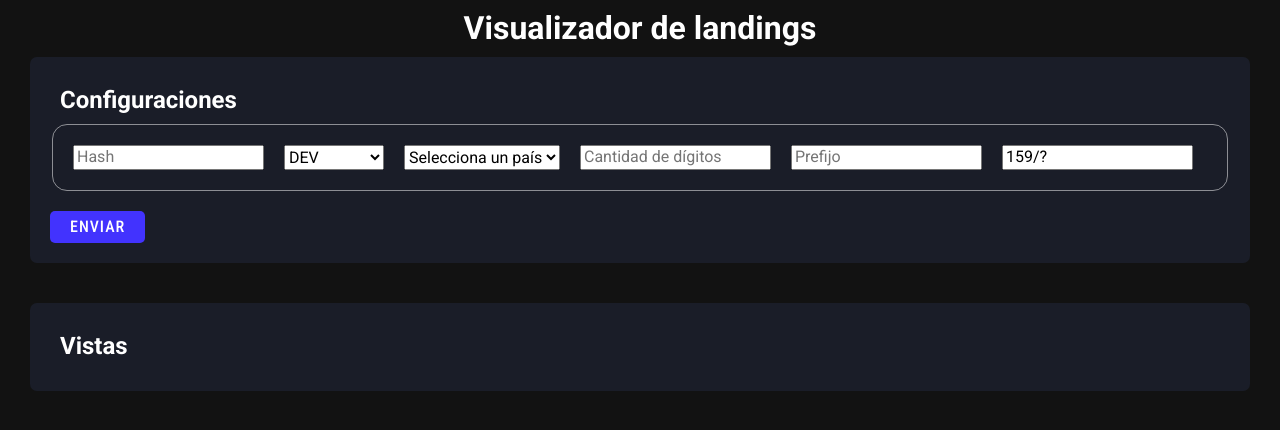
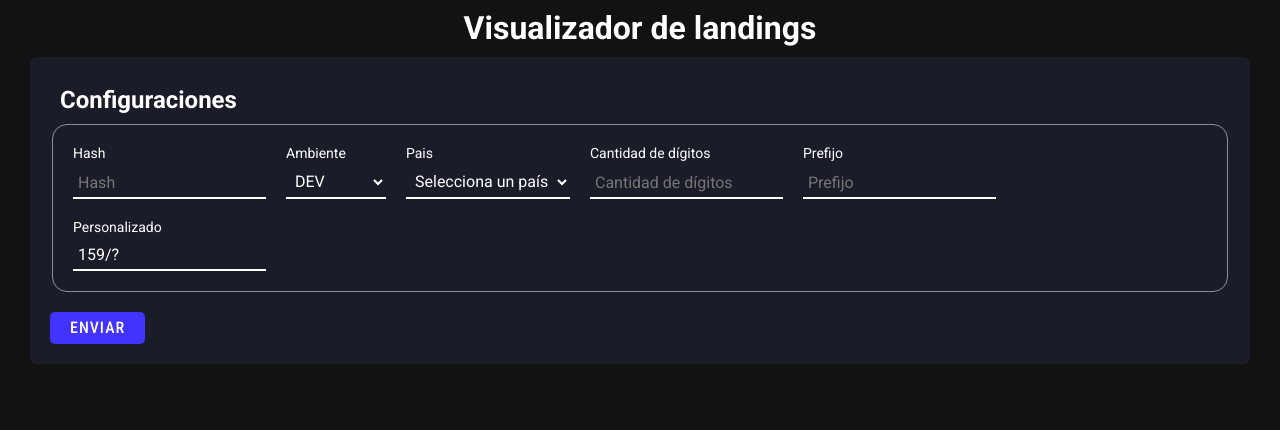
Before and after one commit to Pinha94/tools, a PHP site: page / in a window 1280 px wide. Shown: the top 430 px of the page. Run offline with PHP 8.4, Linux system fonts and the light colour scheme; data that the repository does not hold is empty.

Commit message:
Vista previa de landings

```diff
--- a/landing-viewer/header.php
+++ b/landing-viewer/header.php
@@ -1,5 +1,15 @@
 <?php
     include 'app.php';
+
+    $hash = $_POST['hash'] ?? null;
+    $ambiente = $_POST['ambiente'] ?? null;
+    $pais = $_POST['pais'] ?? null;
+    $digitsCant = $_POST['digitsCant'] ?? null;
+    $prefix = $_POST['prefix'] ?? null;
+    $custom = $_POST['custom'] ?? null;
+    $msisdns = null;
+    $magic = '';
+
 ?>
 <!DOCTYPE html>
 <html lang="en">
--- a/landing-viewer/inc/css/style.css
+++ b/landing-viewer/inc/css/style.css
@@ -75,12 +75,39 @@ ul, li {
     & fieldset {
         display: flex;
         flex-wrap: wrap;
-        gap: 1rem 2rem;
+        gap: 2rem;
         padding: 2rem;
         border-radius: 1.5rem;
         border: solid 1px rgb(255 255 255 / .5);
         margin-bottom: 2rem;
         & > * {min-width: 10rem;}
+        .field-content {
+            display: flex;
+            flex-direction: column;
+            justify-content: space-between;
+            & label {
+                font-size: 1.4rem;
+                margin-bottom: .5rem;
+            }
+            .field, .select {
+                background-color: transparent;
+                border: none;
+                border-bottom: solid .2rem #fff;
+                padding: .5rem;
+                color: #FFF;
+                outline: none;
+            }
+            .select {
+                & option {
+                    color: #121212;
+                    &[selected] {
+                        color: #a2a2a2;
+                        background-color: #e5e5e5;
+                    }
+                    &:hover {background-color: #4233fe;}
+                }
+            }
+        }
     }
 }
 
@@ -94,7 +121,7 @@ ul, li {
     }
     .content {
         display: flex;
-        justify-content: space-between;
+        justify-content: start;
         flex-wrap: wrap;
         gap: 3rem 2rem;
         .viewer {
--- a/landing-viewer/inc/templates/form.php
+++ b/landing-viewer/inc/templates/form.php
@@ -5,26 +5,44 @@
     <h4>Configuraciones</h4>
     <form action="" method="post">
         <fieldset>
-            <input value="<?php echo $_POST['hash'] ?? null ?>"
+            <div class="field-content">
+                <label for="hash">Hash</label>
+                <input class="field" value="<?php echo $hash ?? null ?>"
                     type="text" name="hash" id="hash" placeholder="Hash">
-                <select name="ambiente" id="ambiente">
-                    <option value="dev" <?php echo ($_POST['ambiente'] == 'dev') ? 'selected' : ''; ?>>DEV</option>
-                    <option value="qa" <?php echo ($_POST['ambiente'] == 'qa') ? 'selected' : ''; ?>>QA</option>
-                    <option value="prod" <?php echo ($_POST['ambiente'] == 'prod') ? 'selected' : ''; ?>>PROD</option>
+            </div>
+            <div class="field-content">
+                <label for="ambiente">Ambiente</label>
+                <select class="select" name="ambiente" id="ambiente">
+                    <option value="dev" <?php echo ($ambiente == 'dev') ? 'selected' : ''; ?>>DEV</option>
+                    <option value="qa" <?php echo ($ambiente == 'qa') ? 'selected' : ''; ?>>QA</option>
+                    <option value="prod" <?php echo ($ambiente == 'prod') ? 'selected' : ''; ?>>PROD</option>
                 </select>
-            <select name="pais" id="pais">
+            </div>
+            <div class="field-content">
+                <label for="pasi">Pais</label>
+                <select class="select" name="pais" id="pais">
                     <option value="0" selected disabled>Selecciona un país</option>
-                <?php foreach ($paises as $pais => $data) : ?>
-                <option value="<?php echo $pais; ?>" <?php echo ($_POST['pais'] == $pais) ? 'selected' : ''; ?>><?php echo $pais; ?></option>
+                    <?php foreach ($paises as $element => $data) : ?>
+                    <option value="<?php echo $element; ?>" <?php echo ($pais == $element) ? 'selected' : ''; ?>><?php echo $element; ?></option>
                     <?php endforeach; ?>
                     <option value="new">Nuevo país</option>
                 </select>
-            <input value="<?php echo $_POST['digitsCant'] ?? null ?>" type="number"
+            </div>
+            <div class="field-content">
+                <label for="digitsCant">Cantidad de dígitos</label>
+                <input value="<?php echo $digitsCant ?? null ?>" class="field" type="number"
                     name="digitsCant" id="digitsCant" placeholder="Cantidad de dígitos">
-            <input value="<?php echo $_POST['prefix'] ?? null ?>" type="number"
+            </div>
+            <div class="field-content">
+                <label for="prefix">Prefijo</label>
+                <input value="<?php echo $prefix ?? null ?>" class="field" type="number"
                     name="prefix" id="prefix" placeholder="Prefijo">
-            <input value="<?php echo $_POST['custom'] ?? '159/?' ?>" type="text"
+            </div>
+            <div class="field-content">
+                <label for="custom">Personalizado</label>
+                <input value="<?php echo $custom ?? '159/?' ?>" class="field" type="text"
                     name="custom" id="custom" placeholder="Parametros personalizados">
+            </div>
         </fieldset>
         <button type="submit" class="button">Enviar</button>
     </form>
--- a/landing-viewer/inc/templates/landings.php
+++ b/landing-viewer/inc/templates/landings.php
@@ -1,15 +1,6 @@
 <?php
 
-if (!empty($_POST)) {
-        $hash = $_POST['hash'] ?? null;
-        $ambiente = $_POST['ambiente'] ?? null;
-        $pais = $_POST['pais'] ?? null;
-        $digitsCant = $_POST['digitsCant'] ?? null;
-        $prefix = $_POST['prefix'] ?? null;
-        $custom = $_POST['custom'] ?? null;
-        $msisdns = null;
-        $magic = '';
-
+if (!empty($_POST)) :
         // Bucle para concatenar el número 1 tantas veces como el valor de $numReps
         for ($i = 0; $i < ($digitsCant - 1); $i++) {
             $magic .= '1';
@@ -37,7 +28,6 @@ if (!empty($_POST)) {
         $baseUrl .= $hash . '/';
         $baseUrl .= $custom;
         $baseUrl .= 'msisdn=';
-    }
 ?>
 <section id="landings" class="seccion">
     <div class="title-content">
@@ -77,3 +67,4 @@ if (!empty($_POST)) {
         ?>
     </div>
 </section>
+<?php endif; ?>
```
Lines whose indentation alone changed are shown as unchanged.
